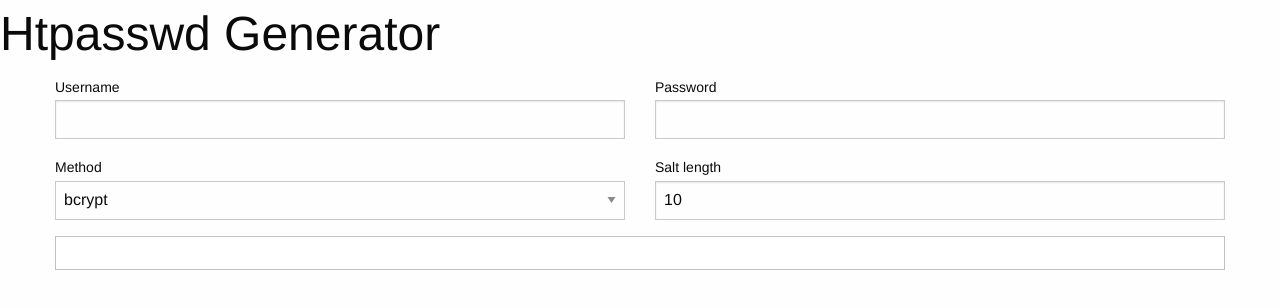
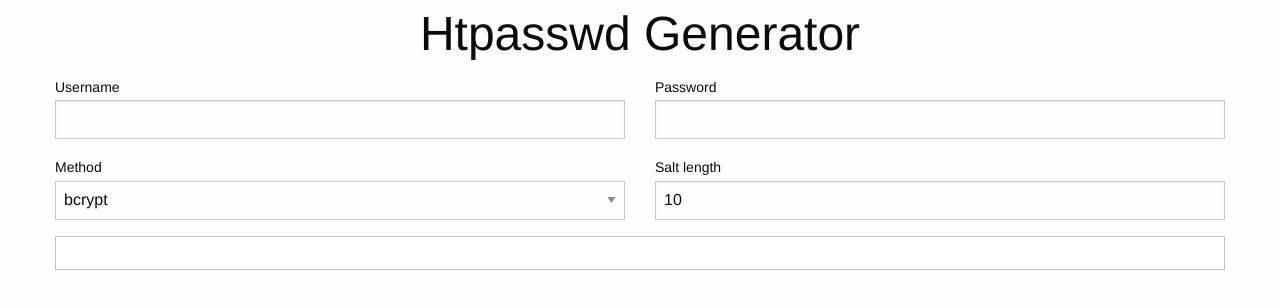
Before and after one commit to Ichag/vue-htpasswd, a Vue app: page / in a window 1280 px wide. Shown: the top 308 px of the page. Built offline with nearby package versions, Linux system fonts and the light colour scheme.

Commit message:
Replace dummy test with snapshot

```diff
--- a/src/App.vue
+++ b/src/App.vue
@@ -1,6 +1,6 @@
 <template>
   <div id="app">
-    <h1 class="h1">Htpasswd Generator</h1>
+    <h1 class="h1 text-center">Htpasswd Generator</h1>
     <htpasswd />
   </div>
 </template>
```
Also changed, not shown: .gitlab-ci.yml, 2 other files (tests, documents, lock files or other folders).
